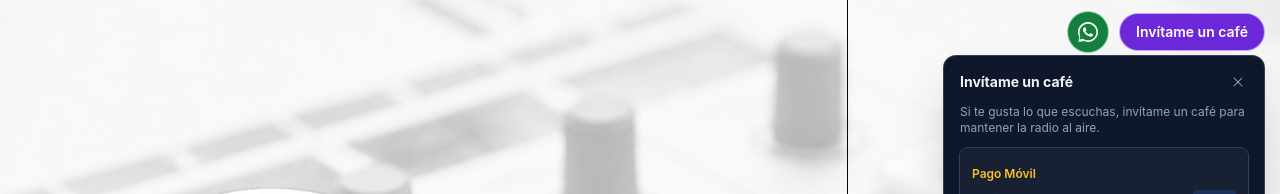
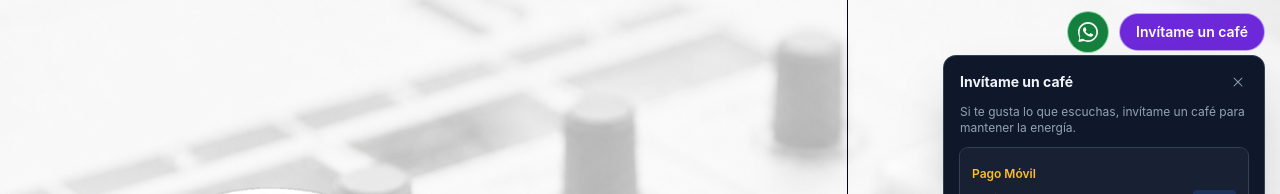
Before and after one commit to wanfrev/vue-radio, a Vue app in the folder frontend/: page / in a window 1280 px wide. Both pictures are taken after a click on the button "Invítame un café". Shown: the top 194 px of the page. Built offline with nearby package versions, Linux system fonts and the light colour scheme; no server answers.

Commit message:
Update DonateModal.vue

```diff
--- a/frontend/src/components/DonateModal.vue
+++ b/frontend/src/components/DonateModal.vue
@@ -53,7 +53,7 @@ onBeforeUnmount(() => {
           </div>
 
           <p class="text-xs text-slate-400 mb-3">
-            Si te gusta lo que escuchas, invítame un café para mantener la radio al aire.
+            Si te gusta lo que escuchas, invítame un café para mantener la energía.
           </p>
 
           <div class="space-y-2">
```
